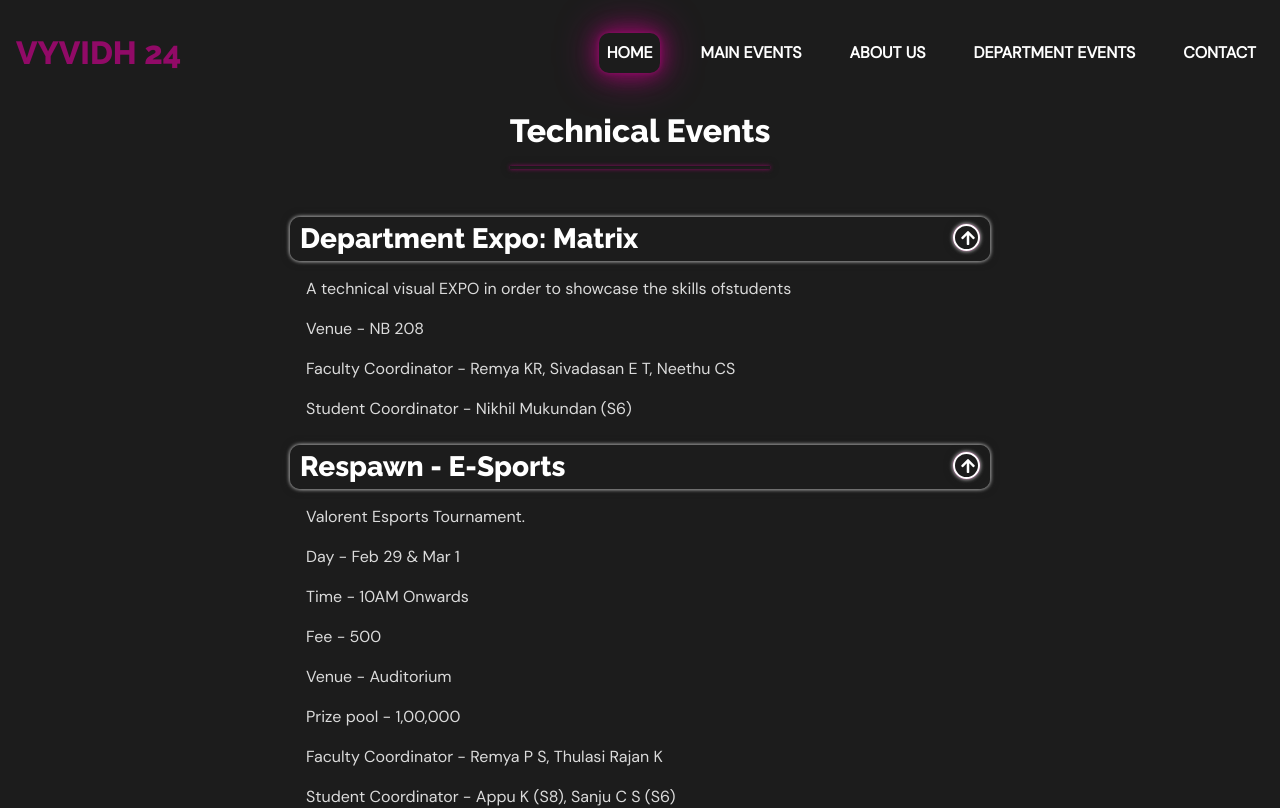
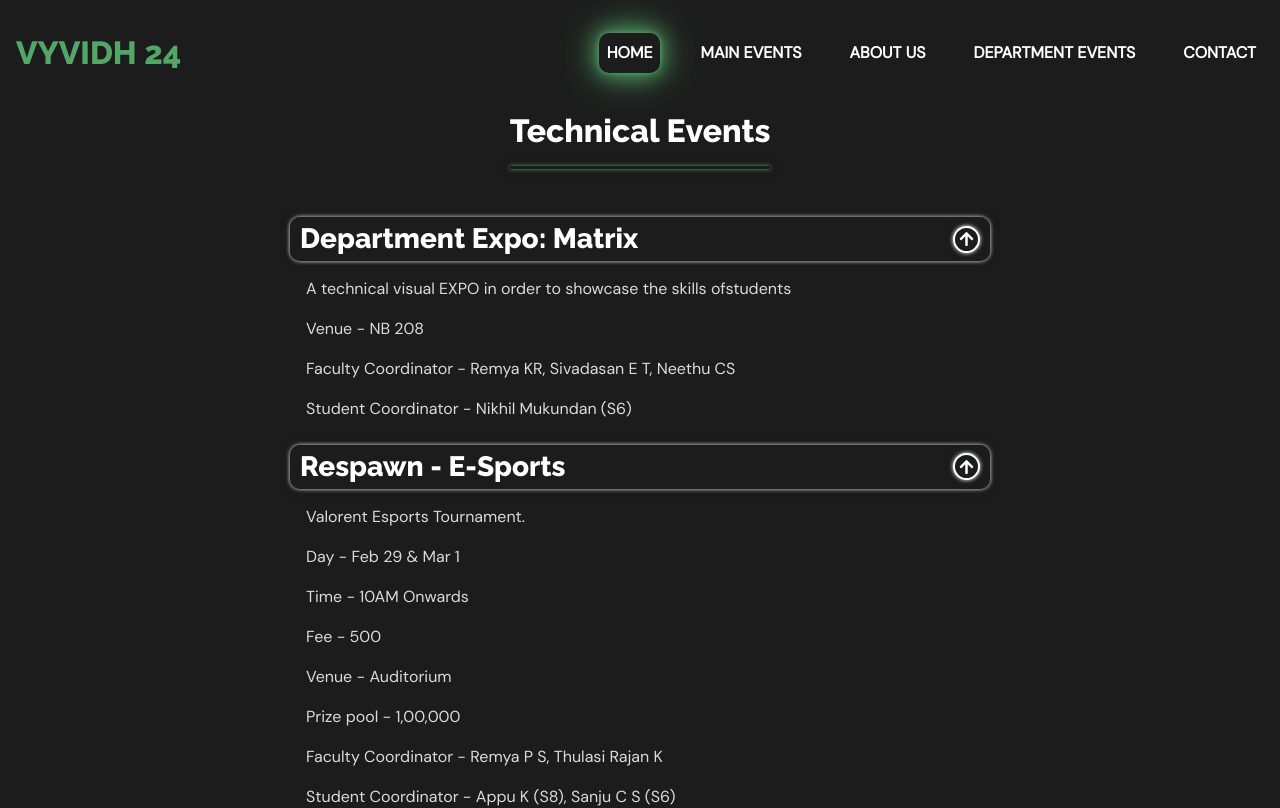
Before and after one commit to Anuragchandra221/Tech-24, a React (Create React App) app: page /cse in a window 1280 px wide. Shown: the top 808 px of the page. Built offline with nearby package versions, Linux system fonts and the light colour scheme.

Commit message:
design updated

```diff
--- a/src/App.css
+++ b/src/App.css
@@ -19,7 +19,7 @@ body{
   transform: translateX(-100%);
 }
 :root {
-  --primary: #910A67;
+  --primary: #53A668;
   --primary-light: #965481;
   --secondary: #fff;
   --background: #1c1c1c;
--- a/src/Components/About.js
+++ b/src/Components/About.js
@@ -4,7 +4,7 @@ import { AnimationOnScroll } from 'react-animation-on-scroll'
 
 function About() {
   return (
-    <div id="about" className='d-flex flex-column align-items-center mt-5 mb-5 pt-5'>
+    <div id="about" className='d-flex flex-column align-items-center mt-3 pt-0 mt-lg-5 mb-3 mb-lg-5 pt-lg-5'>
         <AnimationOnScroll animateIn='animate__tada'>
         <h2 className='mb-3'>
             About Vidya
--- a/src/Components/Contact.css
+++ b/src/Components/Contact.css
@@ -7,7 +7,8 @@
 }
 #contact{
     width: 95%;
-    box-shadow: 0 4px 8px 0 rgba(201, 16, 146, 0.2), 0 6px 20px 0 rgba(163, 38, 141, 0.19);
+    /* box-shadow: 0 4px 8px 0 rgba(201, 16, 146, 0.2), 0 6px 20px 0 rgba(163, 38, 141, 0.19); */
+    box-shadow:  0px 2px 10px var(--primary), 0px 1px 7px var(--background);
     border-radius: 15px;
     background-color: var(--background);
 }
@@ -39,7 +40,7 @@ p{
     }
     #contact{
         width: 95%;
-        box-shadow: 0 4px 8px 0 rgba(201, 16, 146, 0.2), 0 6px 20px 0 rgba(163, 38, 141, 0.19);
+        /* box-shadow: 0 4px 8px 0 rgba(201, 16, 146, 0.2), 0 6px 20px 0 rgba(163, 38, 141, 0.19); */
         border-radius: 15px;
     }
 
--- a/src/Components/MainEvents.css
+++ b/src/Components/MainEvents.css
@@ -2,6 +2,7 @@
     width: 150px;
     border: 2px solid var(--primary);
     border-radius: 10px;
+    cursor: pointer;
 }
 .main_images:hover{
     transform: scale(1.1);
--- a/src/Components/Navbar.css
+++ b/src/Components/Navbar.css
@@ -9,6 +9,7 @@ a:hover{
     /* z-index: -1; */
     position: absolute;
     width: 100%;
+    z-index: 1;
 }
 #nlink{
     color: var(--secondary);
--- a/src/Pages/Event.css
+++ b/src/Pages/Event.css
@@ -12,6 +12,9 @@
 }
 .event-btn{
     width: 27px;
+    display: flex;
+    justify-content: center;
+    align-items: center;
     height: 27px;
     border-radius: 50%;
     color: var(--secondary);
@@ -46,16 +49,19 @@ p{
     color: var(--font);
 }
 .event-btn{
-    position: absolute;
+    /* position: absolute;
     right: 10px;
-    top: 7px;
+    top: 7px; */
 }
 .non-event-btn{
-    position: absolute;
+    /* position: absolute;
     right: 10px;
-    top: 7px;
+    top: 7px; */
     width: 27px;
     height: 27px;
+    display: flex;
+    justify-content: center;
+    align-items: center;
     border-radius: 50%;
     color: var(--secondary);
     border: 2px solid var(--secondary);
@@ -81,9 +87,12 @@ p{
                 0 0 4px var(--secondary),
                 0 0 8px var(--background);
     background-color: var(--background);
-    padding-inline-start: 10px;
+    padding-inline: 10px;
     padding-block: 5px;
     border-radius: 10px;
+}
+.event_heading>h3{
+    width: fit-content;
 }
 @media screen and (min-width: 768px) {
     .event_div{
--- a/src/Pages/Event.js
+++ b/src/Pages/Event.js
@@ -48,10 +48,12 @@ function Event({data}) {
             {data.technical.map((event, i)=>{
                 return (
                     <div className='my-4' style={{position: 'relative'}} key={i}>
-                        <h3 className='event_heading mb-3'>{event.title}</h3>
-                        <button className='event-btn' onClick={()=>hide(i)}>
-                        <i className="fa fa-arrow-up"></i>
-                        </button>
+                        <div className='event_heading mb-3 d-flex justify-content-between align-items-center'>
+                            <h3 className='p-0 m-0'>{event.title}</h3>
+                            <button className='event-btn' onClick={()=>hide(i)}>
+                                <i className="fa fa-arrow-up"></i>
+                            </button>
+                        </div>
                         <div className='event-div'>
                             <p className='pl-3'>{event.desc}</p>
                             {event.day?<p className='pl-3'>Day - {event.day}</p>:''}
@@ -99,10 +101,16 @@ function Event({data}) {
             {data.non.map((event, i)=>{
                 return (
                     <div className='my-4' style={{position: 'relative'}} key={i}>
-                        <h3 className='event_heading mb-3'>{event.title}</h3>
+                        <div className='event_heading mb-3 d-flex justify-content-between align-items-center'>
+                            <h3 className='p-0 m-0'>{event.title}</h3>
+                            <button className='non-event-btn' onClick={()=>hide_non(i)}>
+                                <i className="fa fa-arrow-up"></i>
+                            </button>
+                        </div>
+                        {/* <h3 className='event_heading mb-3'>{event.title}</h3>
                         <button className='non-event-btn' onClick={()=>hide_non(i)}>
                         <i className="fa fa-arrow-up"></i>
-                        </button>
+                        </button> */}
                         <div className='non-event-div'>
                             <p className='pl-3'>{event.desc}</p>
                             {event.day?<p className='pl-3'>Day - {event.day}</p>:''}
--- a/src/Pages/Home.css
+++ b/src/Pages/Home.css
@@ -8,7 +8,8 @@
     border-radius: 15px;
     z-index: 1;
     background-color: var(--background);
-    box-shadow: 0 4px 8px 0 rgba(201, 16, 146, 0.2), 0 6px 20px 0 rgba(163, 38, 141, 0.19);
+    /* box-shadow: 0 4px 8px 0 rgba(201, 16, 146, 0.2), 0 6px 20px 0 rgba(163, 38, 141, 0.19); */
+    box-shadow:  0px 2px 10px var(--primary), 0px 1px 7px var(--background);
 }
 
 
@@ -93,8 +94,10 @@ h3, h2{
         min-width: 300px;
         /* border: 2px solid var(--primary); */
         border-radius: 15px;
-        box-shadow: 0 4px 8px 0 rgba(201, 16, 146, 0.2), 0 6px 20px 0 rgba(163, 38, 141, 0.19);
-
+        /* box-shadow: 0 4px 8px 0 rgba(201, 16, 146, 0.2), 0 6px 20px 0 rgba(163, 38, 141, 0.19); */
+        /* box-shadow: 0 0 1px var(--primary),
+        0 0 4px var(--primary),
+        0 0 8px var(--primary); */
          /* box-shadow: 0 0 5px var(--primary),
                 0 0 20px var(--primary),
                 0 0 4px var(--primary); */
--- a/src/Pages/Home.js
+++ b/src/Pages/Home.js
@@ -48,7 +48,7 @@ function Home() {
         </div>
             <AnimationOnScroll animateIn="animate__fadeInLeftBig">
 
-            <div className='mission-vission d-flex align-items-center justify-content-center pb-5 mb-5'>
+            <div className='mission-vission d-flex align-items-center justify-content-center mb-4 pb-lg-5 mb-lg-5'>
                     <div className='vission-box d-flex flex-column justify-content-center mx-0 mx-lg-3 my-3 my-lg-0'>
                         <h3 className='text-center'>OUR VISSION</h3>
                         <p className='mx-auto text-center m-0 para-vission'>Progress Through Education.</p>
```
